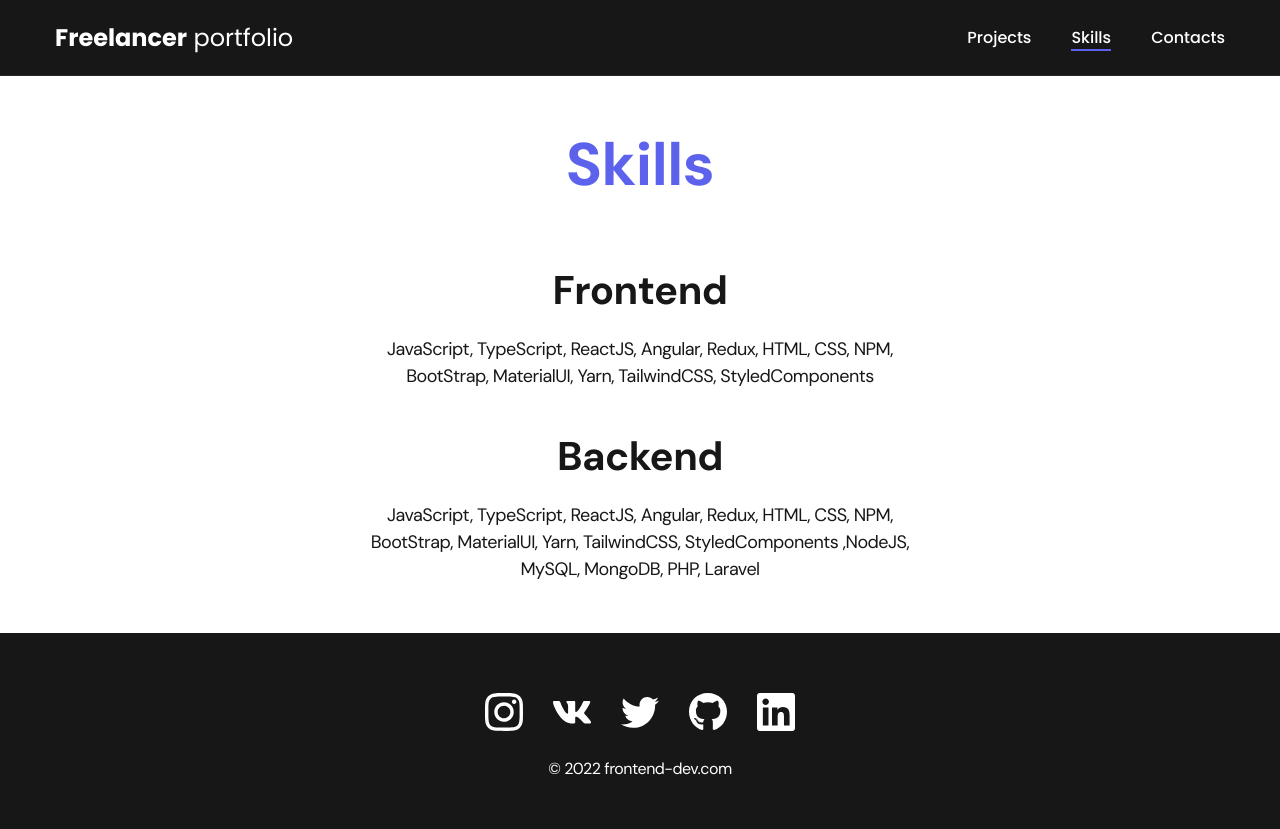
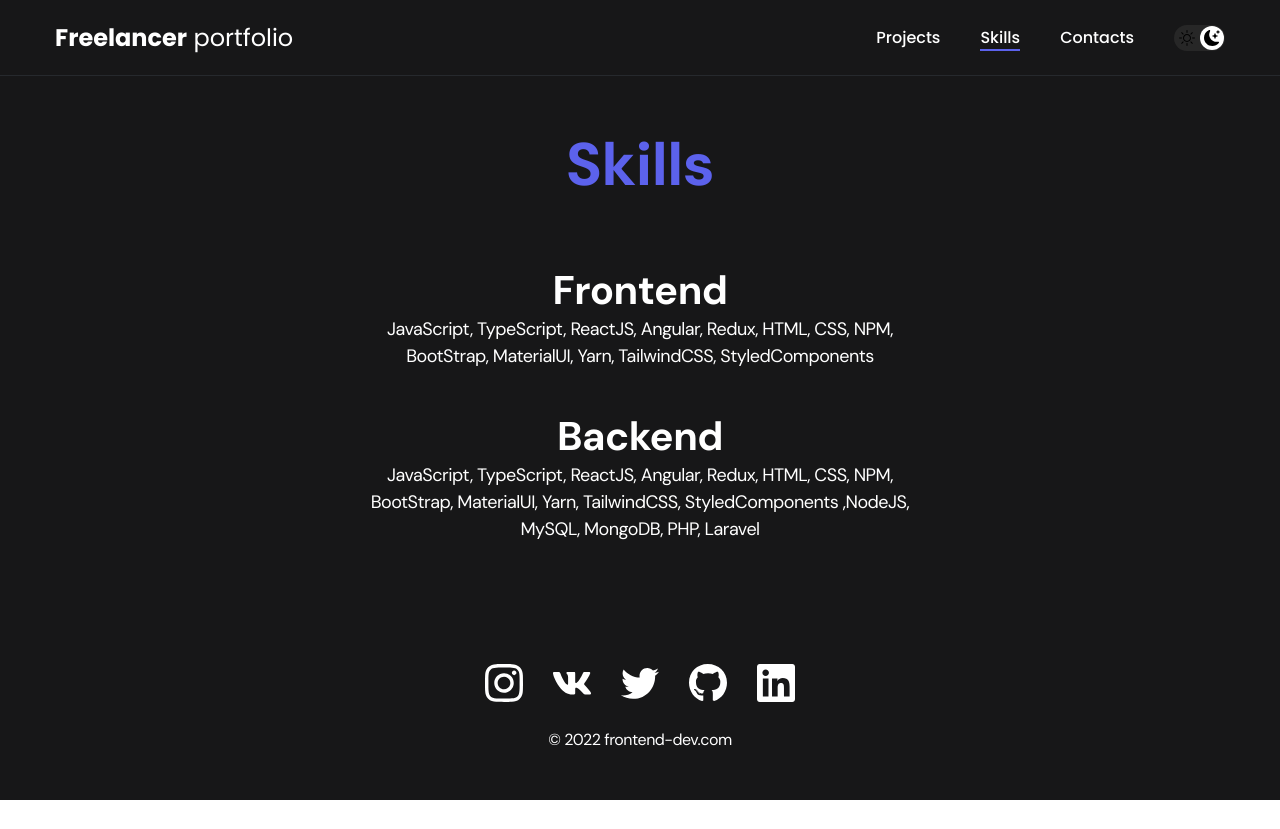
Before and after one commit to sayy-so/Freelancer-portfolio, a plain HTML site: page skills.html in a window 1280 px wide. After the commit the page ends 800 px from the top, so only its background shows below. Drawn offline with Linux system fonts and the light colour scheme.

Commit message:
first commit

```diff
--- a/css/style.css
+++ b/css/style.css
@@ -15,15 +15,38 @@ font-family: 'Poppins', sans-serif; */
     --dark-border: var(--black-border);
     --header-text:var(--white);
     --accent:var(--purple);
+
+
+    /* Light mode */
+
+    --page-bg: var(--white);
+    --text-color: var(--black);
+    --title-1: var(--accent);
 }
+
+.dark {
+    /* Dark mode */
+    --page-bg: var(--black);
+    --text-color: var(--white);
+
+    --title-1: var(--white);
+}
+
+
+
+
 
 html , body {
     font-family: 'DM Sans', sans-serif;
     letter-spacing: -0.5px;
-    color:var(--text-color);
     display: flex;
     flex-direction: column;
     height: 100%;
+
+
+    /* Color mode */
+    background-color: var(--page-bg);
+    color: var(--text-color);
 }
 
 .container {
@@ -47,7 +70,7 @@ html , body {
 
 .nav-row {
     display: flex;
-    justify-content: space-between;
+    justify-content: flex-end;
     align-items: center;
     column-gap: 40px;
     row-gap: 20px;
@@ -59,6 +82,7 @@ html , body {
     color:var(--header-text);
     font-size: 24px;
     font-family: 'Poppins', sans-serif;
+    margin-right: auto;
 
 }
 
@@ -103,6 +127,47 @@ html , body {
     width: 100%;
     background-color:var(--accent);
 }
+
+/* Dark mode */
+
+.dark-mode-btn {
+    order: 9;
+    position: relative;
+    display: flex;
+    justify-content: space-between;
+    width: 51px;
+    height: 26px;
+    background-color:#272727;
+    border-radius:50px;
+    padding: 5px;
+}
+
+.dark-mode-btn::before {
+    transition: left 1s linear;
+    position: absolute;
+    top: 1px;
+    left: 1px;
+    content:"";
+
+
+    display: block;
+    width: 24px;
+    height: 24px;
+    border-radius: 50%;
+    background-color:var(--white);
+
+}
+
+.dark-mode-btn__icon {
+    position: relative;
+    z-index: 9 ;
+}
+
+.dark-mode-btn--active::before {
+    left: unset;
+    right: 1px;
+}
+
 
 
 /* Header */
@@ -193,6 +258,7 @@ html , body {
     line-height: 1.3;
     color:var(--accent);
     text-align: center;
+
 }
 
 .projects {
@@ -331,5 +397,5 @@ html , body {
     font-weight: 700;
     font-size: 40px;
     line-height: 1.3;
-    margin-bottom: 20px;
+
 }
--- a/main.js
+++ b/main.js
@@ -0,0 +1,6 @@
+const btnDarkMode = document.querySelector('.dark-mode-btn');
+
+btnDarkMode.onclick = function () {
+    btnDarkMode.classList.toggle("dark-mode-btn--active")
+    document.body.classList.toggle('dark')
+}
--- a/skills.html
+++ b/skills.html
@@ -7,12 +7,18 @@
     <title>Skills</title>
     <link rel="stylesheet" href="./css/style.css">
 </head>
-<body>
+<body class="dark">
 
     <nav class="nav">
         <div class="container">
           <div class="nav-row">
             <a href="./index.html" class="logo"> <strong>Freelancer</strong> portfolio</a>
+            <button class="dark-mode-btn dark-mode-btn--active">
+                <img src="./img/icons/Sun.svg" alt="Light mode" class="dark-mode-btn__icon">
+                <img src="./img/icons/Moon.svg" alt="Dark mode" class="dark-mode-btn__icon">
+            </button>
+
+
             <ul class="nav-list">
               <li class="nav-list__item"><a href="./index.html" class="nav-list__link ">Projects</a></li>
               <li class="nav-list__item"><a href="./skills.html" class="nav-list__link nav-list__link--active">Skills</a></li>
```
Also changed, not shown: contacts.html (+7 -1 lines), index.html (+7 -1 lines), project-page.html (+7 -1 lines), img/icons/Moon.svg (added), img/icons/Sun.svg (added).
